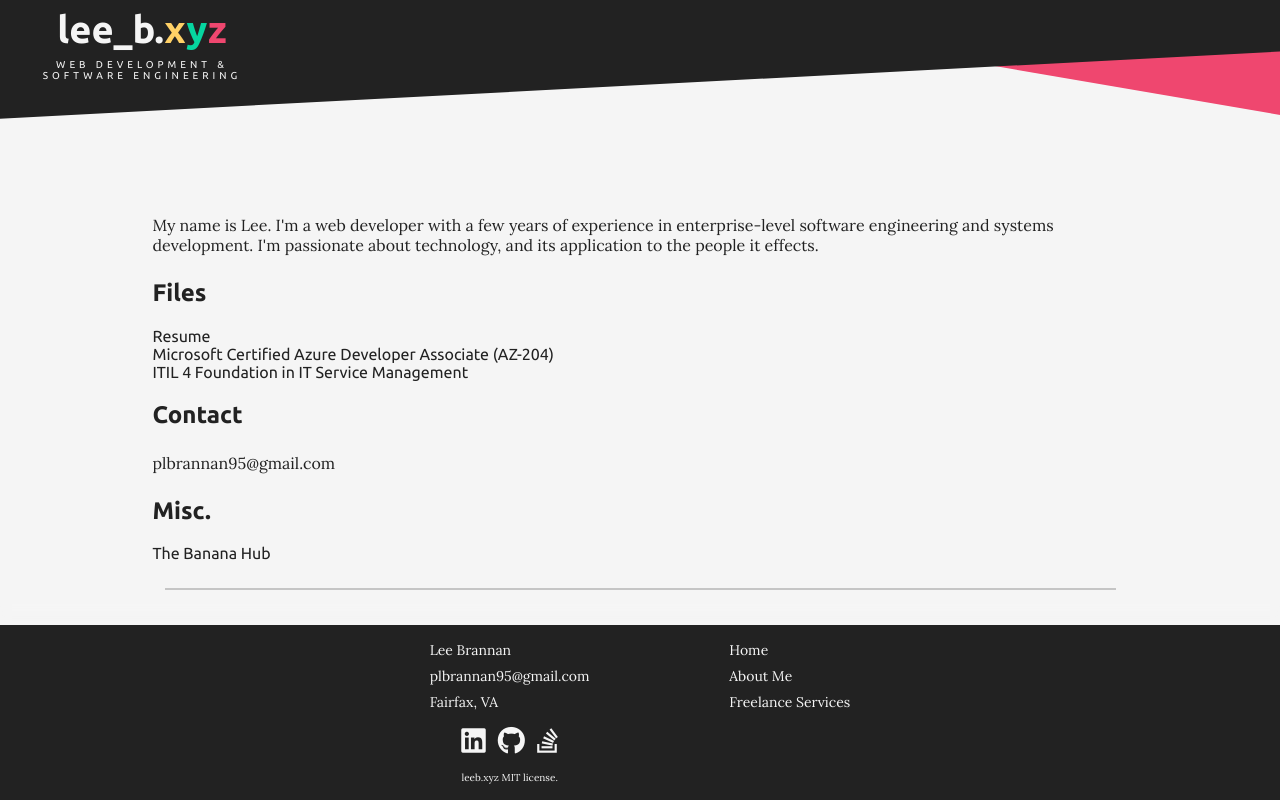
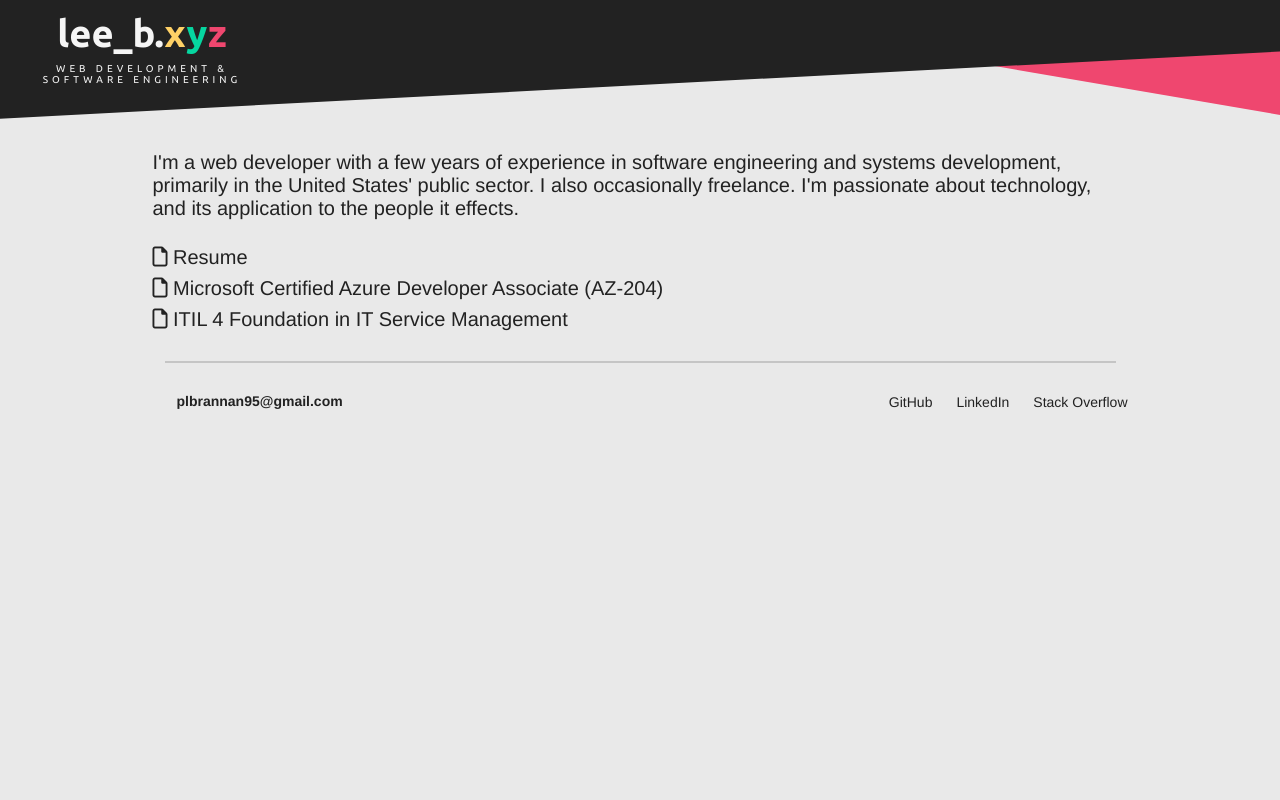
Before and after one commit to bananabrann/leeb.xyz, a React (Create React App) app: page / in a window 1280 px wide. Shown: the top 800 px of the page. Built offline with nearby package versions, Linux system fonts and the light colour scheme.

Commit message:
Finally settle on a design and theme

```diff
--- a/src/App.scss
+++ b/src/App.scss
@@ -1,15 +1,17 @@
 @import "./styles/colors";
 @import "./styles/mixins";
 
+$font-size: 20px;
+
 body {
   color: $blk;
+  background-color: $gry;
   margin: 0;
   display: flex;
   justify-content: center;
   font-family: "Ubuntu", sans-serif;
   -webkit-font-smoothing: antialiased;
   -moz-osx-font-smoothing: grayscale;
-  background-color: $wht;
   overflow-x: hidden;
 }
 
@@ -18,18 +20,20 @@ code {
 }
 
 a {
-  text-decoration: none;
-  color: inherit;
-
   &:hover {
     text-decoration: dotted underline;
   }
 }
 
-p {
-  font-family: "Lora", serif;
+p, a {
+  // font-family: "Ubuntu", sans-serif;
+  font-family: "Helvetica", sans-serif;
+  text-decoration: none;
+  color: inherit;
+
   padding: 4px 0;
   margin: 0;
+  font-size: $font-size;
 }
 
 .disabled {
@@ -37,6 +41,12 @@ p {
   &:hover {
     text-decoration: none;
   }
+}
+
+.row {
+  display: flex;
+  flex-direction: row;
+  justify-content: space-between;
 }
 
 .page {
--- a/src/App.tsx
+++ b/src/App.tsx
@@ -1,5 +1,5 @@
 import React from "react";
-import { BrowserRouter as Router, Route } from "react-router-dom";
+import { BrowserRouter, Route, Switch } from "react-router-dom";
 import About from "./Components/About/About";
 import Freelance from "./Components/Freelance/Freelance";
 import Home from "./Components/Home/Home";
@@ -9,7 +9,29 @@ import "./App.scss";
 function App() {
   return (
     <div className="App">
-      <Router>
+      <BrowserRouter>
+        <Switch>
+          <Route
+            exact
+            path="/login"
+            render={() => {
+              return <Login />;
+            }}
+          />
+          <Route
+            exact
+            path="/freelance"
+            render={() => {
+              return <Freelance />;
+            }}
+          />
+          <Route
+            exact
+            path="/about"
+            render={() => {
+              return <About />;
+            }}
+          />
           <Route
             exact
             path="/"
@@ -17,31 +39,11 @@ function App() {
               return <Home />;
             }}
           />
+          {/* TODO -- 404 Page */}
 
-        <Route
-          exact
-          path="/login"
-          render={() => {
-            return <Login />;
-          }}
-        />
+        </Switch>
 
-        <Route
-          exact
-          path="/freelance"
-          render={() => {
-            return <Freelance />;
-          }}
-        />
-
-        <Route
-          exact
-          path="/about"
-          render={() => {
-            return <About />;
-          }}
-        />
-      </Router>
+      </BrowserRouter>
     </div>
   );
 }
--- a/src/Components/Header/Header.scss
+++ b/src/Components/Header/Header.scss
@@ -6,7 +6,6 @@ $tilt-degree: -3deg;
 .Header {
   width: 100%;
   color: $wht;
-  margin-bottom: 8vh;
 
   .hamburger {
     cursor: pointer;
@@ -48,7 +47,6 @@ $tilt-degree: -3deg;
 
       .subtitle {
         font-family: "Ubuntu", "serif";
-        margin: 4px auto;
         font-size: 10px;
         text-align: center;
         text-transform: uppercase;
@@ -70,7 +68,6 @@ $tilt-degree: -3deg;
       align-items: center;
       justify-content: space-between;
       max-width: 600px;
-      margin: 0 auto;
       text-align: right;
     }
   }
@@ -102,16 +99,6 @@ $tilt-degree: -3deg;
   }
 }
 
-#nav-slider {
-  color: $blk;
-  // position: fixed;
-  // top: 0;
-  // margin: auto 24px;
-  padding: 0px 30px;
-
-  overflow: hidden;
-}
-
 .sticky + .content-wrap {
   padding-top: 60px;
 }
--- a/src/Components/Home/Home.scss
+++ b/src/Components/Home/Home.scss
@@ -2,21 +2,24 @@
 @import "../../styles/mixins";
 
 .Home {
+  align-items: center;
   .content-wrap {
     display: flex;
     flex-direction: column;
     justify-content: flex-start;
-    // width: 100vw;
     margin: 0 auto;
     padding: 12px;
-    height: 50vh;
   }
 
-  .home-selection-item {
-    font-size: calc(2vw + 6px);
+}
 
-    &:hover {
-      transform: translateX(4px);
+.bottom {
+    & > p:first-child {
+      font-weight: 700;
     }
-  }
+    p {
+      display: inline;
+      padding-left: 24px;
+      font-size: 14px;
+    }
 }
--- a/src/Components/Home/Home.tsx
+++ b/src/Components/Home/Home.tsx
@@ -4,7 +4,6 @@ import Footer from "../Footer/Footer";
 import Header from "../Header/Header";
 import Separator from "../Separator/Separator";
 import "./Home.scss";
-import BananaSVG from "../../res/banana.svg";
 
 const Home: React.FC<any> = () => {
   return (
@@ -13,29 +12,49 @@ const Home: React.FC<any> = () => {
 
       <div className="content-wrap">
         <p>
-          My name is Lee. I'm a web developer with a few years of
-          experience in enterprise-level software engineering and systems
-          development. I'm passionate about technology, and its application to
-          the people it effects.
+          I'm a web developer with a few years of experience in software
+          engineering and systems development, primarily in the United States'
+          public sector. I also occasionally freelance. I'm passionate about
+          technology, and its application to the people it effects.
         </p>
 
-        <h2>Files</h2>
-        <Link to="./resume.pdf">Resume</Link>
+        <br />
+
+        {/* prettier-ignore */}
+        <Link to="./resume.pdf">
+          <i className="far fa-file" /> Resume
+        </Link>
+        {/* prettier-ignore */}
         <Link to="./msazuredevassociate.pdf">
-          Microsoft Certified Azure Developer Associate (AZ-204)
+          <i className="far fa-file" /> Microsoft Certified Azure Developer Associate (AZ-204)
         </Link>
-        <Link to="./itil4foundation.pdf">ITIL 4 Foundation in IT Service Management</Link>
-
-        <h2>Contact</h2>
-        <p>plbrannan95@gmail.com</p>
-
-        <h2>Misc.</h2>
-        <Link to="#" className="disabled">The Banana Hub</Link>
+        {/* prettier-ignore */}
+        <Link to="./itil4foundation.pdf">
+          <i className="far fa-file" /> ITIL 4 Foundation in IT Service Management
+        </Link>
 
         <Separator />
+
+        <div className="bottom row">
+          <p>plbrannan95@gmail.com</p>
+          <span className="social-media">
+            <Link to="https://www.github.com/bananabrann">
+              {/* <i className="fab fa-github fa-2x"></i> */}
+              <p>GitHub</p>
+            </Link>
+            <Link to="#">
+              {/* <i className="fab fa-linkedin-in fa-2x"></i> */}
+              <p>LinkedIn</p>
+            </Link>
+            <Link to="#">
+              {/* <i className="fab fa-stack-overflow fa-2x"></i> */}
+              <p>Stack Overflow</p>
+            </Link>
+          </span>
+        </div>
       </div>
 
-      <Footer />
+      {/* <Footer /> */}
     </div>
   );
 };
--- a/src/Components/Logo/Logo.tsx
+++ b/src/Components/Logo/Logo.tsx
@@ -1,5 +1,6 @@
 import React from "react";
 import { useEffect } from "react";
+import { Link } from "react-router-dom";
 import "./Logo.scss";
 
 const Logo: React.FC<any> = () => {
@@ -13,12 +14,15 @@ const Logo: React.FC<any> = () => {
   }, []);
 
   return (
+    <Link to="/">
       <div className="Logo">
         lee<span id="underscore">_</span>b.
         <span className="x">x</span>
         <span className="y">y</span>
         <span className="z">z</span>
       </div>
+
+    </Link>
   );
 };
 
```
Lines whose indentation alone changed are shown as unchanged.
